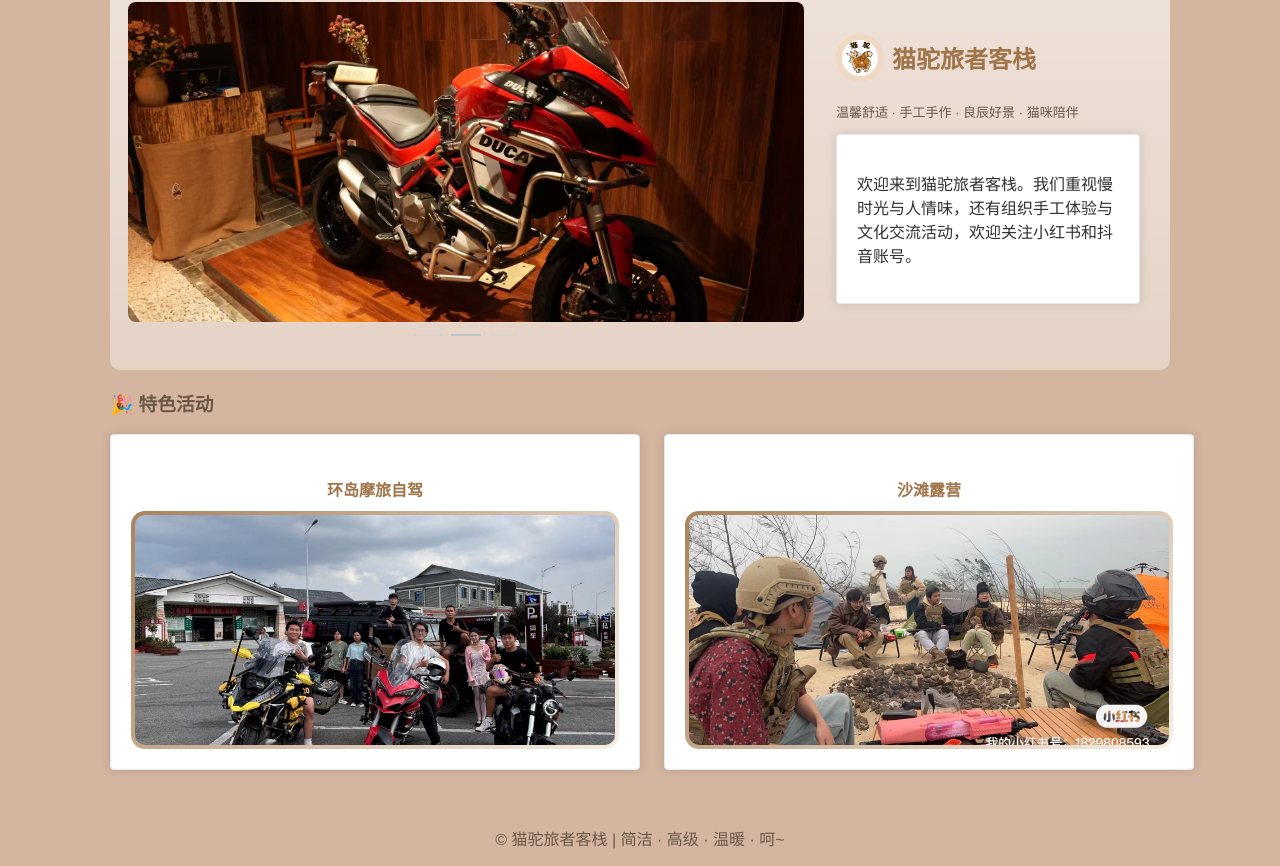
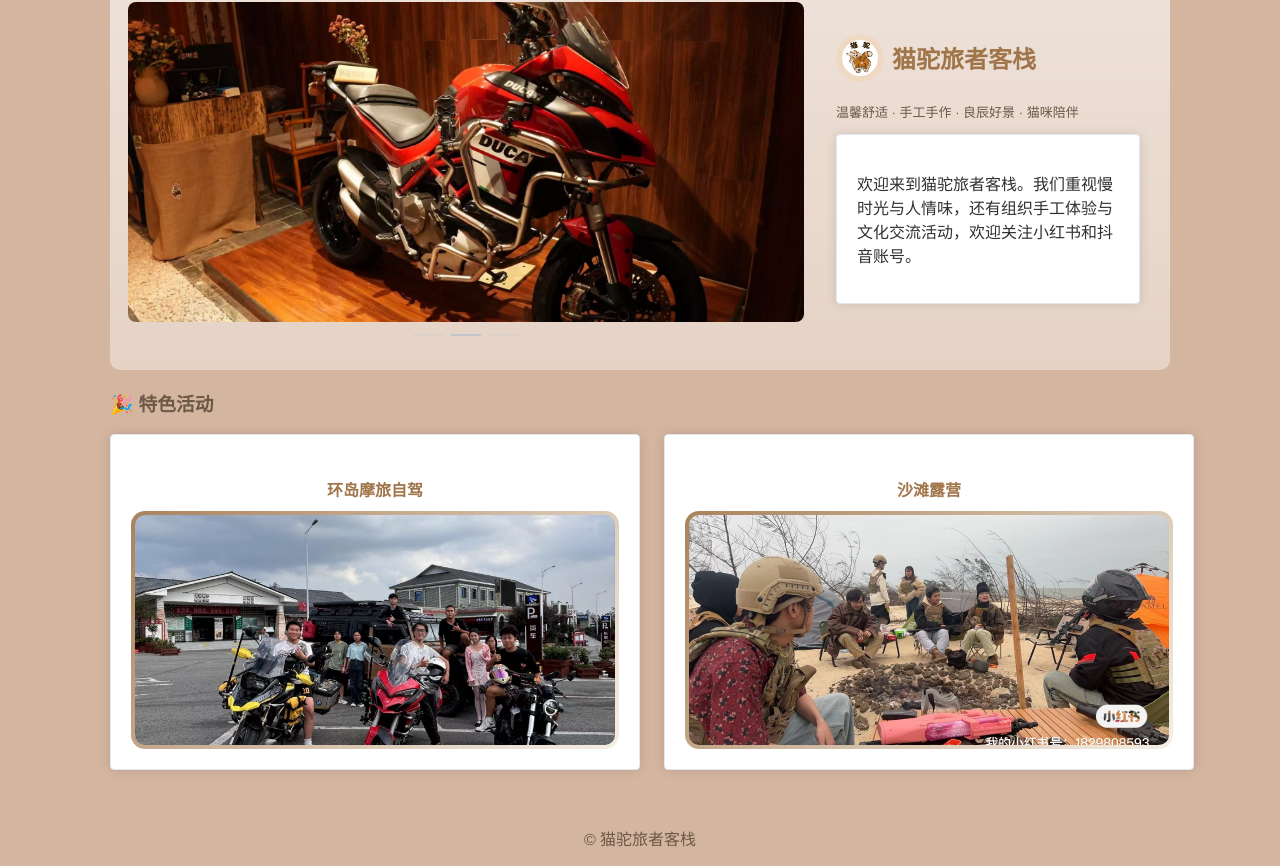
Before and after one commit to 12345-user/HotalWeb, a Vue app in the folder Catocycle-web/: page / in a window 1280 px wide. Shown: the part 144-1010 px from the top of the page. Built offline with nearby package versions, Linux system fonts and the light colour scheme.

Commit message:
小修改

```diff
--- a/Catocycle-web/src/App.vue
+++ b/Catocycle-web/src/App.vue
@@ -23,7 +23,7 @@
       <router-view />
     </main>
 
-    <footer class="footer" v-if="$route.path !== '/login'">© 猫驼旅者客栈 | 简洁 · 高级 · 温暖 · 呵~</footer>
+    <footer class="footer" v-if="$route.path !== '/login'">© 猫驼旅者客栈</footer>
   </div>
 </template>
 
```
